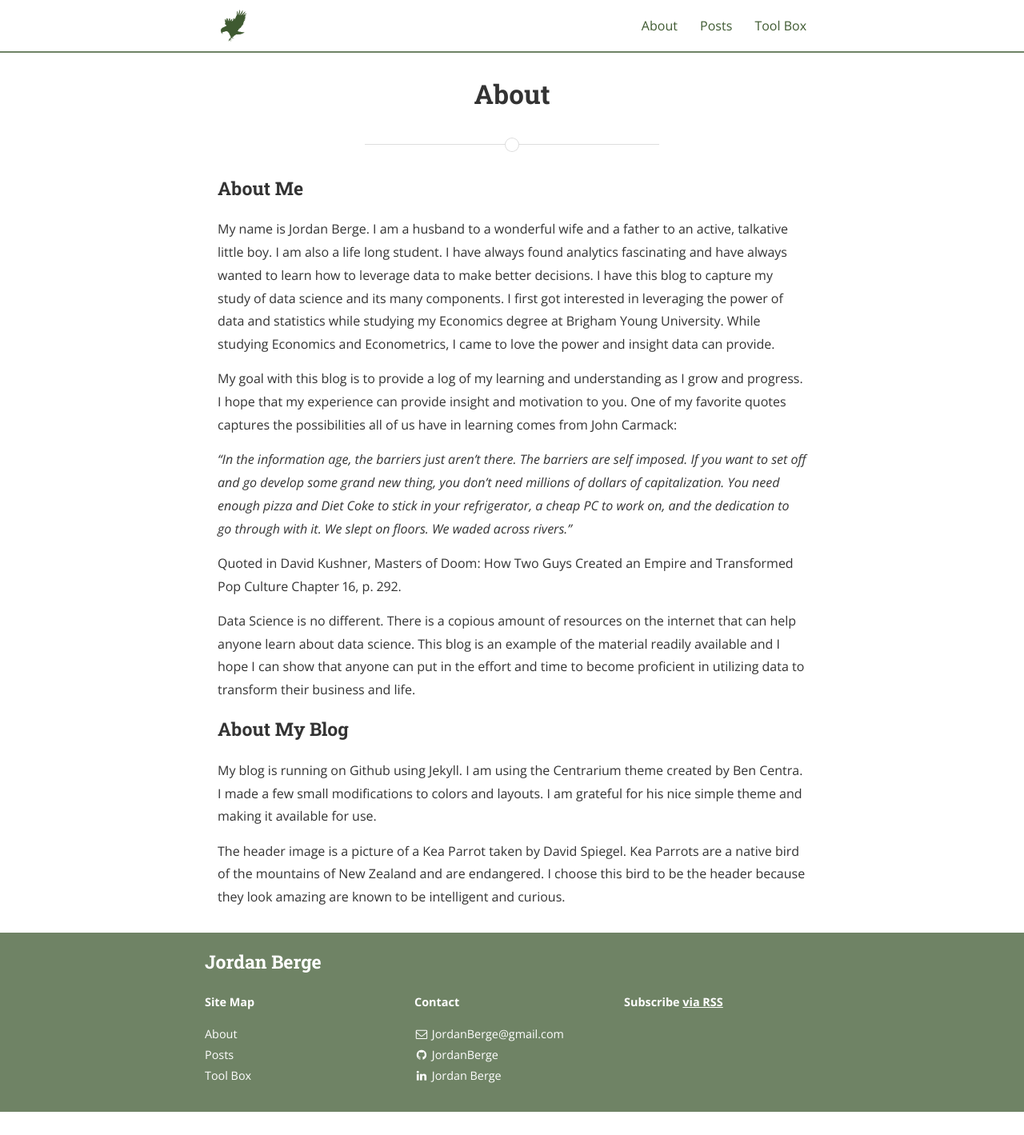
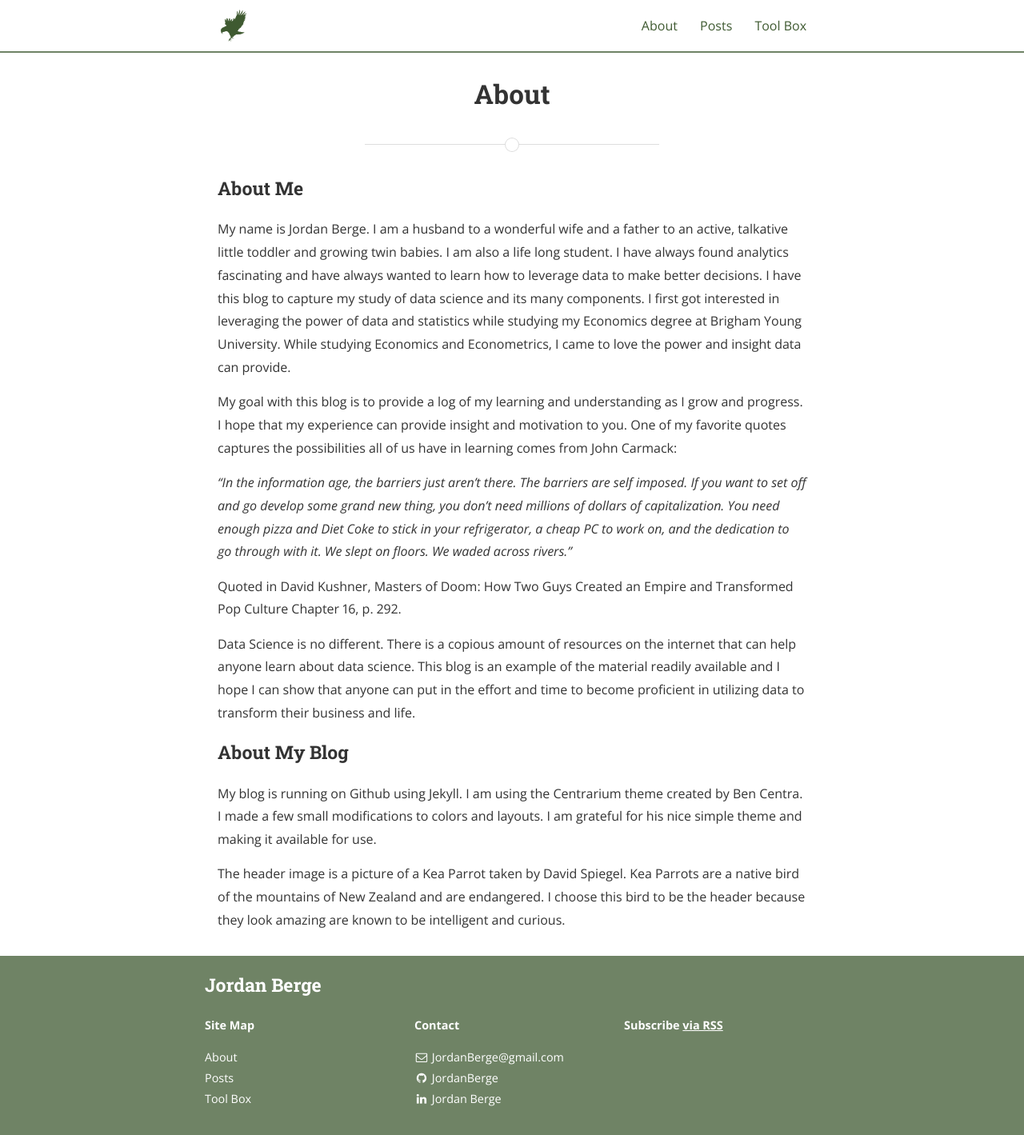
Before and after one commit to JordanBerge/JordanBerge.github.io, a Jekyll site: the page built from about.md, in a window 1280 px wide. Shown: the whole page at 80% size. Built offline with Jekyll 4.4.1, drawn with Linux system fonts in a browser that asks for light colours; nearby versions of some CDN libraries; a style sheet for code colours, icons or effects is not loaded; before the commit the page ends 1390 px from its top, so only the background shows below that.

Commit message:
Minor Changes 08112016 3

```diff
--- a/about.md
+++ b/about.md
@@ -6,7 +6,7 @@ permalink: /about/
 
 ### About Me
 
-My name is Jordan Berge. I am a husband to a wonderful wife and a father to an active, talkative little boy. I am also a life long student. I have always found analytics fascinating and have always wanted to learn how to leverage data to make better decisions. I have this blog to capture my study of data science and its many components. I first got interested in leveraging the power of data and statistics while studying my Economics degree at Brigham Young University. While studying Economics and Econometrics, I came to love the power and insight data can provide.
+My name is Jordan Berge. I am a husband to a wonderful wife and a father to an active, talkative little toddler and growing twin babies. I am also a life long student. I have always found analytics fascinating and have always wanted to learn how to leverage data to make better decisions. I have this blog to capture my study of data science and its many components. I first got interested in leveraging the power of data and statistics while studying my Economics degree at Brigham Young University. While studying Economics and Econometrics, I came to love the power and insight data can provide.
 
 My goal with this blog is to provide a log of my learning and understanding as I grow and progress. I hope that my experience can provide insight and motivation to you. One of my favorite quotes captures the possibilities all of us have in learning comes from John Carmack:
 
```
